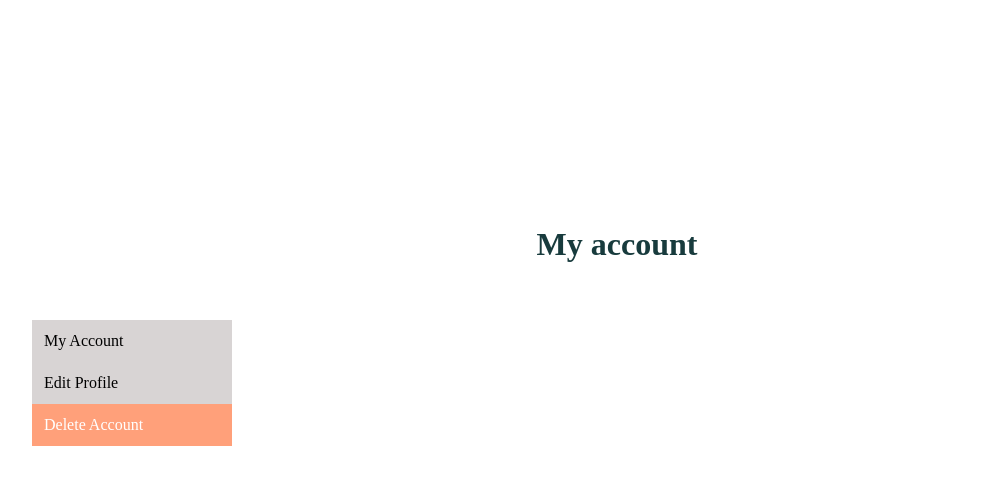
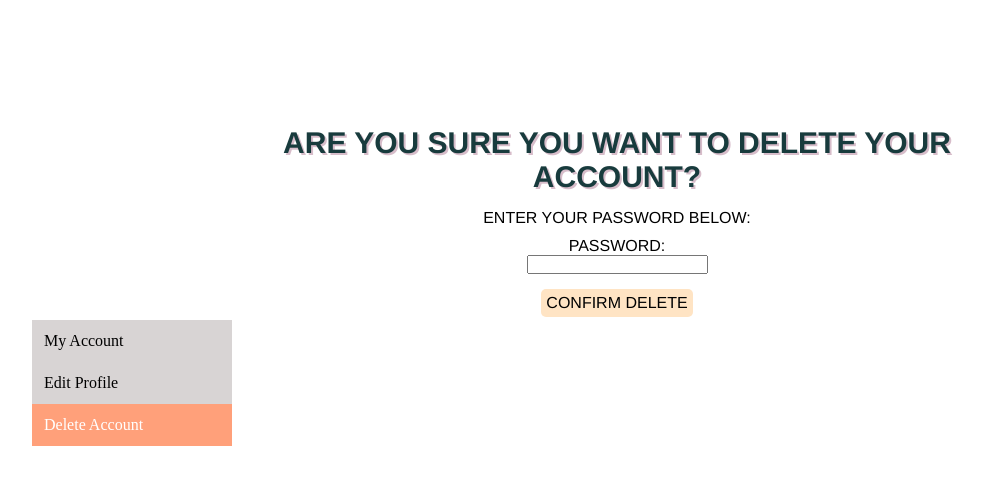
Before and after one commit to holegrain/cz2006, a Django app: page /account/delete/ in a window 1280 px wide. Shown: the part 120-605 px from the top of the page, without its empty margins (23-1006 px from the left). Run offline with Django 4.2, Linux system fonts and the light colour scheme; the visitor is signed in with stand-in values (Sample User, id 1); some web fonts are replaced.

Commit message:
remove settings and update delete

```diff
--- a/src/accounts/forms.py
+++ b/src/accounts/forms.py
@@ -93,3 +93,19 @@ class UserUpdateForm(UserCreationForm):
             if qs.exists():
                 raise forms.ValidationError("Email already has an account.")
         return email
+
+
+class UserDeleteForm(forms.Form):
+    password = forms.CharField(max_length=32, label='password', widget=forms.PasswordInput)
+
+    def __init__(self, *args, **kwargs):
+        self.request = kwargs.pop("request")
+        super(UserDeleteForm, self).__init__(*args, **kwargs)
+
+
+    #validate password:
+    def clean_password(self):
+        password = self.cleaned_data.get('password')
+        if authenticate(username=self.request.user, password=password) == None:
+            raise forms.ValidationError("Incorrect Password.")
+        return password
--- a/src/accounts/templates/delete.html
+++ b/src/accounts/templates/delete.html
@@ -4,20 +4,53 @@
     <div class="vertical-menu">
         <a href="/account">My Account</a>
         <a href="/account/editprofile">Edit Profile</a>
-        <a href="/account/delete" class="active">Delete Account</a>
+        <a href="/account/delete" class="active"> Delete Account</a>
       </div>
 </div>
+
 <div id="content">
-    <h1> My account </h1>
+    <div class="header">
+        <h1 class="title">Are you sure you want to delete your account?</h1>
+      </div>
+
+      <form id="form" action="" method="POST">
+        <p class="field"> Enter your password below:</p>
+        {% csrf_token %} {% for field in form %}
+        <div>
+          <p class="field">
+            {{ field.label }}: <br />
+            {{ field }}
+          </p>
+          {% for error in field.errors %}
+          <small style="color: red">{{ error }}</small>
+          {% endfor %}
+        </div>
+        {% endfor %}
+        <button class="cutebutton" type="submit">Confirm Delete</button>
+      </form>
+
+      <div>
+        {% if messages %}
+        <ul style="text-align: center">
+          {% for message in messages %}
+          <li {% if message.tags %} class=" {{ message.tags }} " {% endif %}>
+            {{ message }}
+          </li>
+          {% endfor %}
+        </ul>
+        {% endif %}
+      </div>
 
 </div>
+
 
 <style>
     #content{
         color: rgb(24, 59, 61);
         text-align: center;
-        padding: 100px;
     }
+
+
     .vertical-menu {
       width: 200px;
       position:relative;
@@ -42,6 +75,61 @@
       color: white;
     }
 
+    #form {
+    text-align: center;
+    text-transform: uppercase;
+    font-family: "Franklin Gothic Medium", "Arial Narrow", Arial, sans-serif;
+    color: black;
+  }
+  form {
+    text-align: center;
+    margin: auto;
+    width: 50%;
+    padding-top: 10px;
+  }
+  .field {
+    padding: 5px;
+  }
+  .cutebutton {
+    background-color: bisque; /* Green */
+    border: none;
+    color: black;
+    border-radius: 5px;
+    font-family: "Franklin Gothic Medium", "Arial Narrow", Arial, sans-serif;
+    text-transform: uppercase;
+    padding: 5px 5px;
+    text-align: center;
+    text-decoration: none;
+    display: inline-block;
+    font-size: 16px;
+    margin-top: 10px;
+  }
+
+  .cutebutton:hover {
+    /* border: 1px #000000 solid; */
+    background-color: rgb(198, 255, 215);
+  }
+
+
+  .header {
+    padding-top: 0;
+    /* margin-left: 35%;
+    margin-top: 3%; */
+    margin-left: auto;
+    margin-right: auto;
+    width: 50em;
+    text-align: center;
+  }
+
+  .title {
+    font-family: "Franklin Gothic Medium", "Arial Narrow", Arial, sans-serif;
+    font-size: 30px;
+    /* color: #442b38; */
+    text-shadow: 2px 2px #d7bdca;
+    text-align: center;
+    text-transform: uppercase;
+  }
+
 </style>
 
 {% endblock %}
--- a/src/accounts/urls.py
+++ b/src/accounts/urls.py
@@ -2,7 +2,6 @@ from django.urls import path
 from django.contrib.auth import views as auth_views
 from .views import (
     SignupView,
-    SettingsView,
     AccountView,
     ProfileView,
     DeleteView,
@@ -14,7 +13,6 @@ urlpatterns = [
     path('logout/', auth_views.LogoutView.as_view(next_page='/'), name='logout'),
     path('signup/', SignupView, name='signup'),
     path('login/', LoginView, name='login'),
-    path('settings/', SettingsView, name='settings'),
     path('', AccountView, name='myaccount'),
     path('editprofile/', ProfileView, name='profile'),
     path('delete/', DeleteView, name='delete'),
--- a/src/accounts/views.py
+++ b/src/accounts/views.py
@@ -1,10 +1,10 @@
 from django.shortcuts import render, redirect, get_object_or_404
-from .forms import UserSignupForm, UserUpdateForm, UserLoginForm
+from .forms import UserSignupForm, UserUpdateForm, UserLoginForm, UserDeleteForm
 from .models import User
 from django.contrib.auth.decorators import login_required
 from django.contrib import messages
 from django.contrib.auth.views import LoginView
-from django.contrib.auth import authenticate, login
+from django.contrib.auth import authenticate, login, logout
 
 # Create your views here.
 def SignupView(request):
@@ -49,9 +49,6 @@ def LoginView(request):
     context = {'form': form}
     return render(request, 'login.html', context)
 
-def SettingsView(request):
-    return render(request, 'settings.html')
-
 def AccountView(request):
     return render(request, 'account.html')
 
@@ -80,4 +77,15 @@ def ProfileView(request):
     return render(request, 'profile.html', context)
 
 def DeleteView(request):
-    return render(request, 'delete.html')
+    if request.method == 'POST':
+        user = request.user
+        form = UserDeleteForm(request.POST, request=request)
+        if form.is_valid():
+            obj = get_object_or_404(User, username=request.user)
+            logout(request)
+            obj.delete()
+            return redirect('/')
+    else:
+        form = UserDeleteForm(request=request)
+    context = {'form': form}
+    return render(request, 'delete.html', context)
--- a/src/templates/navbar.html
+++ b/src/templates/navbar.html
@@ -18,10 +18,8 @@
           {% if user.is_superuser %}
             <a href="/admin">Admin</a>
             <a href="/account">My Account</a>
-            <a href="/account/settings">Settings</a>
           {% else %}
           <a href="/account">My Account</a>
-          <a href="/account/settings">Settings</a>
           {% endif %}
           <a href="/account/logout">Logout</a>
         </div>
```
